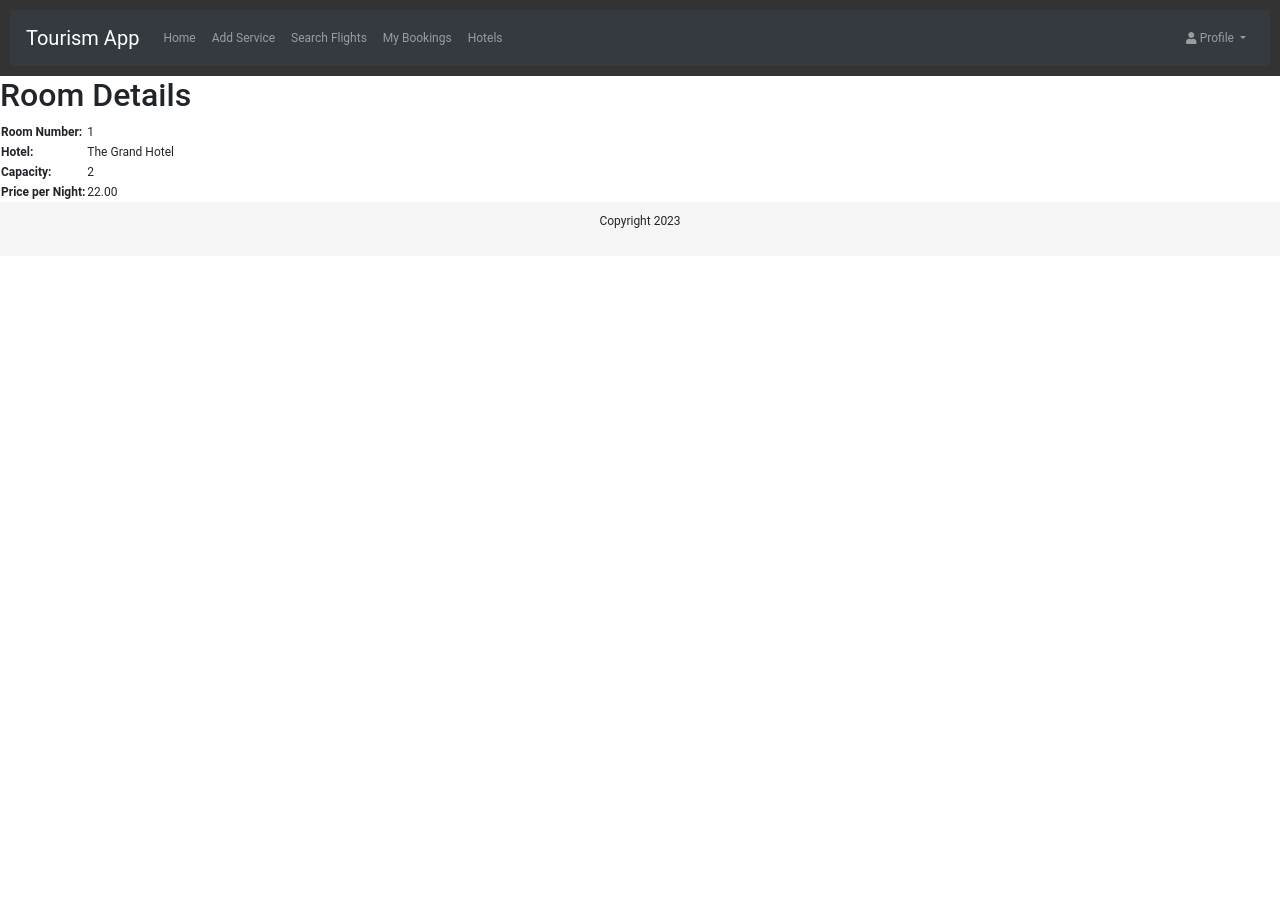
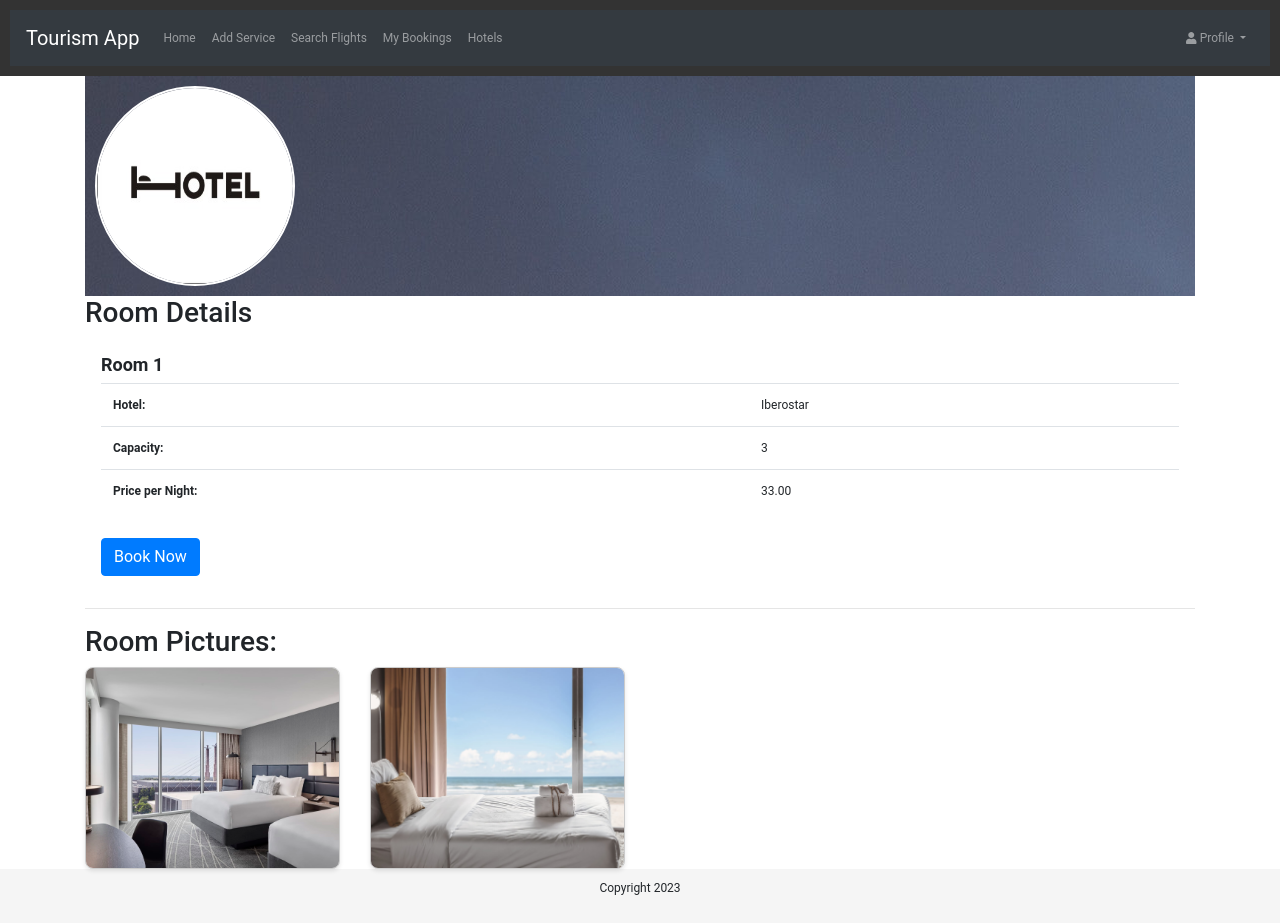
Before and after one commit to afiay/IRIS1, a Django app: page /hotel/room/1/ in a window 1280 px wide. Before the commit the page ends 228 px from the top, so only its background shows below. Run offline with Django 4.2, Linux system fonts and the light colour scheme; data comes from the database, SQL or seed files in the repository; parts of the project's set-up code (start-up, migrations or seed data) failed here and were passed over; some libraries are stand-ins or nearby versions.

Commit message:
hotel rooms and availability

```diff
--- a/iris/hotels/admin.py
+++ b/iris/hotels/admin.py
@@ -1,9 +1,7 @@
 from django.contrib import admin
-
-# Register your models here.
-from django.contrib import admin
-from .models import Hotel, Room, Booking
+from .models import Hotel, Room, Booking, RoomAvailability
 
 admin.site.register(Hotel)
 admin.site.register(Room)
 admin.site.register(Booking)
+admin.site.register(RoomAvailability)
--- a/iris/hotels/models.py
+++ b/iris/hotels/models.py
@@ -1,5 +1,5 @@
+from django.db import models
 from django.conf import settings
-from django.db import models
 from authenticate.models import User
 
 class Hotel(models.Model):
@@ -60,6 +60,19 @@ class Room(models.Model):
     def __str__(self):
         return f"Room {self.number} - {self.hotel.name}"
 
+from django.db import models
+
+class RoomAvailability(models.Model):
+    room = models.ForeignKey(Room, on_delete=models.CASCADE, related_name='availabilities')
+    date_from = models.DateField()
+    date_to = models.DateField()
+    is_available = models.BooleanField(default=True)
+
+    def __str__(self):
+        return f"{self.room} - From: {self.date_from} To: {self.date_to} (Available: {self.is_available})"
+
+
+
 
 class Booking(models.Model):
     room = models.ForeignKey(Room, on_delete=models.CASCADE, related_name='bookings')
--- a/iris/hotels/templates/room_details.html
+++ b/iris/hotels/templates/room_details.html
@@ -1,12 +1,21 @@
 {% extends 'base.html' %}
 
 {% block content %}
-  <h2>Room Details</h2>
-  <table>
-    <tr>
-      <th>Room Number:</th>
-      <td>{{ room.number }}</td>
-    </tr>
+
+<div class="container">
+  <div class="row">
+    <div class="col-md-12">
+      <div class="hotel_header">
+        <div class="cover-picture-container" style="background-image: url('{{ room.hotel.cover_picture.url }}')">
+          <img src="{{ room.hotel.hotel_logo.url }}" alt="Hotel Logo" class="card-img rounded-circle profile-picture">
+        </div>
+      </div>
+    </div>
+  </div>
+  <h3>Room Details</h3>
+  <div class="card-body">
+    <h2 class="card-title">Room {{ room.number }}</h2>
+    <table class="table">
       <tr>
         <th>Hotel:</th>
         <td>{{ room.hotel.name }}</td>
@@ -21,4 +30,69 @@
       </tr>
       <!-- Add more room details if needed -->
     </table>
+    <a href="{% url 'booking' room.id %}" class="btn btn-primary">Book Now</a>
+  </div>
+  <hr>
+  <h3>Room Pictures:</h3>
+  <div class="row">
+    {% if room.picture1 %}
+      <div class="col-md-3">
+        <div class="card">
+          <img src="{{ room.picture1.url }}" alt="Room Picture 1" class="card-img-top">
+        </div>
+      </div>
+    {% endif %}
+    {% if room.picture2 %}
+      <div class="col-md-3">
+        <div class="card">
+          <img src="{{ room.picture2.url }}" alt="Room Picture 2" class="card-img-top">
+        </div>
+      </div>
+    {% endif %}
+    {% if room.picture3 %}
+      <div class="col-md-3">
+        <div class="card">
+          <img src="{{ room.picture3.url }}" alt="Room Picture 3" class="card-img-top">
+        </div>
+      </div>
+    {% endif %}
+    {% if room.picture4 %}
+      <div class="col-md-3">
+        <div class="card">
+          <img src="{{ room.picture4.url }}" alt="Room Picture 4" class="card-img-top">
+        </div>
+      </div>
+    {% endif %}
+    {% if room.picture5 %}
+      <div class="col-md-3">
+        <div class="card">
+          <img src="{{ room.picture5.url }}" alt="Room Picture 5" class="card-img-top">
+        </div>
+      </div>
+    {% endif %}
+    {% if room.picture6 %}
+      <div class="col-md-3">
+        <div class="card">
+          <img src="{{ room.picture6.url }}" alt="Room Picture 6" class="card-img-top">
+        </div>
+      </div>
+    {% endif %}
+    {% if room.picture7 %}
+      <div class="col-md-3">
+        <div class="card">
+          <img src="{{ room.picture7.url }}" alt="Room Picture 7" class="card-img-top">
+        </div>
+      </div>
+    {% endif %}
+    {% if room.picture8 %}
+      <div class="col-md-3">
+        <div class="card">
+          <img src="{{ room.picture8.url }}" alt="Room Picture 8" class="card-img-top">
+        </div>
+      </div>
+    {% endif %}
+    <!-- Add more picture fields if needed -->
+  </div>
+</div>
+
 {% endblock %}
--- a/iris/hotels/urls.py
+++ b/iris/hotels/urls.py
@@ -16,5 +16,7 @@ urlpatterns = [
     path('room/list/', views.room_list, name='room_list'),
     path('room/add/<int:hotel_id>/', views.room_add, name='room_add'),
     path('room/edit/<int:room_id>/', views.room_edit, name='room_edit'),
+    path('availability/<int:room_id>/', views.room_availability, name='room_availability'),
+
 
 ]+ static(settings.MEDIA_URL, document_root=settings.MEDIA_ROOT)
--- a/iris/hotels/views.py
+++ b/iris/hotels/views.py
@@ -3,11 +3,19 @@ from .models import Hotel, Room, Booking
 from .forms import BookingForm, RoomForm, HotelForm
 
 
-def room_list(request, hotel_id):
-    hotel = get_object_or_404(Hotel, pk=hotel_id)
-    rooms = hotel.rooms.all()
-    return render(request, 'room_list.html', {'hotel': hotel, 'rooms': rooms})
 
+def room_list(request, hotel_id=None):
+    if hotel_id:
+        hotel = get_object_or_404(Hotel, pk=hotel_id)
+        rooms = hotel.rooms.all()
+    else:
+        rooms = Room.objects.all()
+
+    return render(request, 'room_list.html', {'rooms': rooms})
+
+from django.shortcuts import render, redirect, get_object_or_404
+from .forms import BookingForm
+from .models import Room
 
 def booking(request, room_id):
     room = get_object_or_404(Room, pk=room_id)
@@ -26,14 +34,43 @@ def booking(request, room_id):
     return render(request, 'booking.html', {'room': room, 'booking_form': booking_form})
 
 
+
 def booking_success(request, booking_id):
     booking = get_object_or_404(Booking, pk=booking_id)
     return render(request, 'booking_success.html', {'booking': booking})
 
 
+from django.db.models import Q
+
 def hotel_list(request):
-    hotels = Hotel.objects.all()
-    return render(request, 'hotel_list.html', {'hotels': hotels})
+    date_from = request.GET.get('date_from')
+    date_to = request.GET.get('date_to')
+    guest_count = request.GET.get('guest_count')
+
+    # Check if the filter parameters are provided
+    if date_from and date_to and guest_count:
+        guest_count = int(guest_count)
+
+        # Filter hotels based on available rooms and capacity
+        hotels = Hotel.objects.filter(
+            rooms__capacity__gte=guest_count,
+            rooms__availabilities__date_from__lte=date_from,
+            rooms__availabilities__date_to__gte=date_to,
+            rooms__availabilities__is_available=True
+        ).distinct()
+    else:
+        # If the filter parameters are not provided, return all hotels
+        hotels = Hotel.objects.all()
+
+    context = {
+        'hotels': hotels,
+        'date_from': date_from,
+        'date_to': date_to,
+        'guest_count': guest_count
+    }
+
+    return render(request, 'hotel_list.html', context)
+
 
 
 def add_hotel(request):
@@ -103,9 +140,27 @@ def hotel_details(request, hotel_id):
 
 
 
+
 def room_details(request, room_id):
     room = get_object_or_404(Room, pk=room_id)
-    return render(request, 'room_details.html', {'room': room})
+    form = BookingForm()
+
+    if request.method == 'POST':
+        form = BookingForm(request.POST)
+        if form.is_valid():
+            check_in = form.cleaned_data['check_in']
+            check_out = form.cleaned_data['check_out']
+            # Create a new booking instance
+            booking = Booking(user=request.user, room=room, check_in=check_in, check_out=check_out)
+            booking.save()
+            return redirect('booking_confirmation')  # Redirect to a booking confirmation page
+
+    context = {
+        'room': room,
+        'form': form,
+    }
+
+    return render(request, 'room_details.html', context)
 
 
 def room_list(request, hotel_id=None):
@@ -147,3 +202,23 @@ def room_edit(request, room_id):
         form = RoomForm(instance=room)
 
     return render(request, 'room_edit.html', {'form': form, 'room': room, 'hotel': hotel})
+
+
+def room_availability(request, room_id):
+    room = get_object_or_404(Room, id=room_id)
+    availabilities = room.availabilities.all()
+
+    # Filter availabilities based on date range if provided in the request
+    date_from = request.GET.get('date_from')
+    date_to = request.GET.get('date_to')
+    if date_from and date_to:
+        availabilities = availabilities.filter(date__range=[date_from, date_to])
+
+    context = {
+        'room': room,
+        'availabilities': availabilities,
+        'date_from': date_from,
+        'date_to': date_to
+    }
+
+    return render(request, 'availability.html', context)
```
Also changed, not shown: iris/hotels/templates/availability.html (added, +39 -0 lines), iris/hotels/templates/hotel_list.html (+25 -15 lines), iris/db.sqlite3, iris/hotels/migrations/0001_initial.py, iris/hotels/migrations/0002_alter_messengerthread_participants.py (deleted), iris/hotels/migrations/0003_alter_message_thread_and_more.py (deleted), iris/media/media/86e685af18659ee9ecca35c465603812.jpg (added), iris/media/media/hotel/hotel_covers/pexels-pixabay-258154_sTKYurz.jpg (added), iris/media/media/hotel/hotel_logos/def7b694904830d5804ee5975b69e9ed_oSyEYKQ.png (added), iris/media/media/hotel/hotel_pictures/86e685af18659ee9ecca35c465603812_FGe88rh.jpg (added), iris/media/media/room/room_pictures/86e685af18659ee9ecca35c465603812_W3FezSH.jpg (added), iris/media/media/room/room_pictures/86e685af18659ee9ecca35c465603812_bB11lzt.jpg (added), iris/media/media/room/room_pictures/hotel_room_with_beachfront_view.jpg (added), iris/media/media/service_covers/86e685af18659ee9ecca35c465603812.jpg (added). Lines whose indentation alone changed are shown as unchanged.
